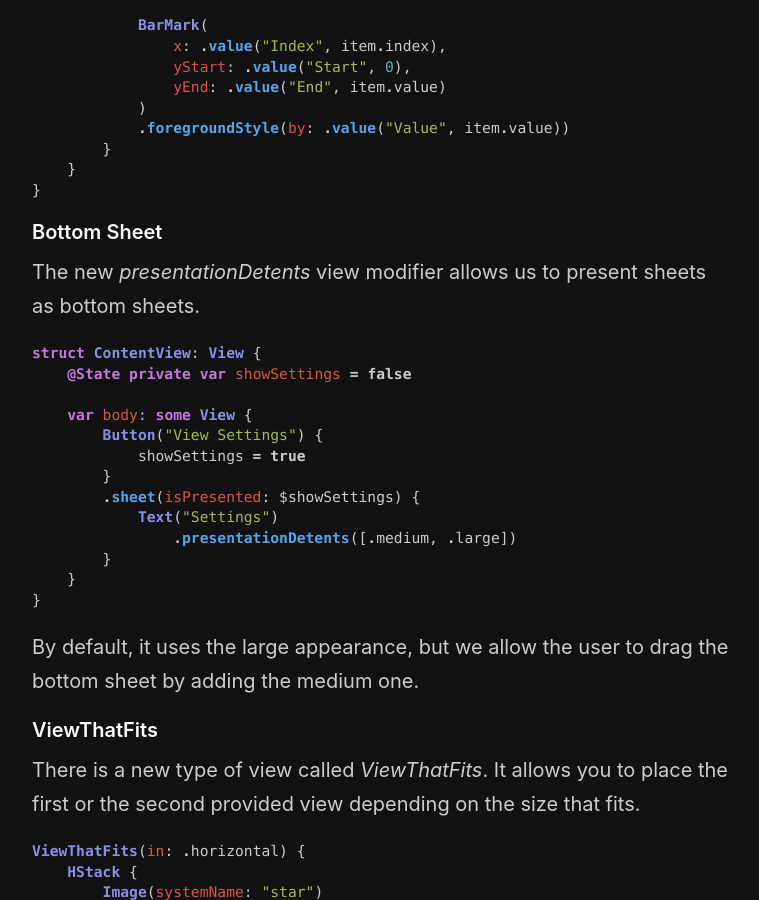
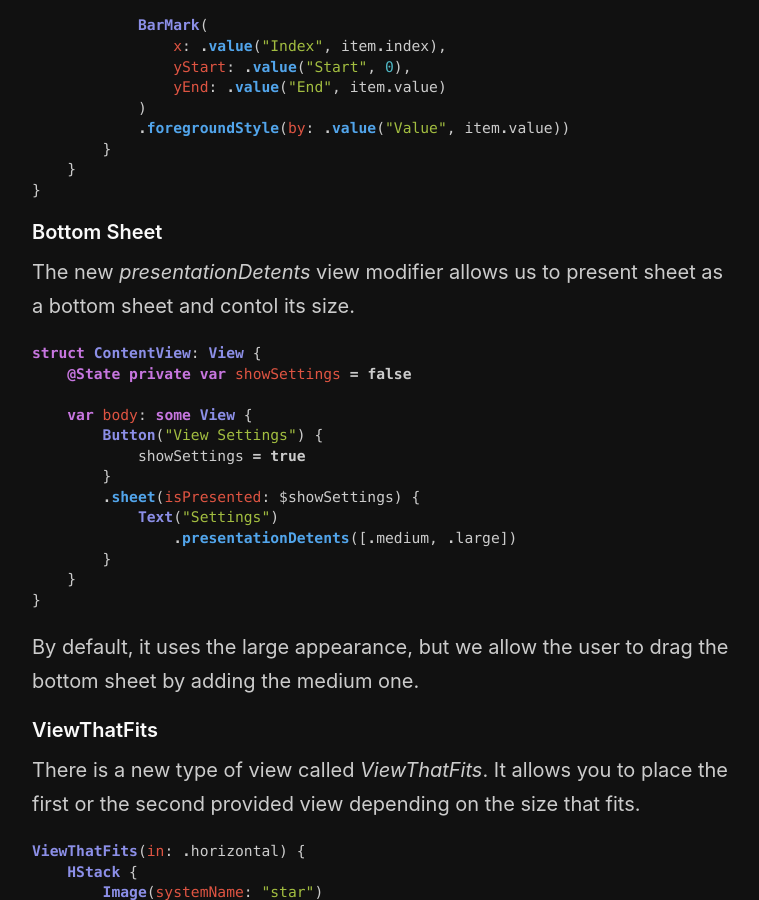
Before and after one commit to mecid/mecid.github.io, a Jekyll site: the page built from _posts/2022-06-07-what-is-new-in-swiftui-after-wwdc22.md, in a window 1280 px wide and 900 px high, scrolled down 4110 px. Shown: the whole window, without its empty margins (258-1017 px from the left). Built offline with Jekyll 4.4.1, drawn with Linux system fonts in a browser that asks for light colours.

Commit message:
another improvement to bottom sheet section of what is new in swiftui post

````diff
--- a/_posts/2022-06-07-what-is-new-in-swiftui-after-wwdc22.md
+++ b/_posts/2022-06-07-what-is-new-in-swiftui-after-wwdc22.md
@@ -173,7 +173,7 @@ struct ContentView: View {
 ```
 
 #### Bottom Sheet
-The new *presentationDetents* view modifier allows us to present sheets as bottom sheets.
+The new *presentationDetents* view modifier allows us to present sheet as a bottom sheet and contol its size.
 
 ```swift
 struct ContentView: View {
````
